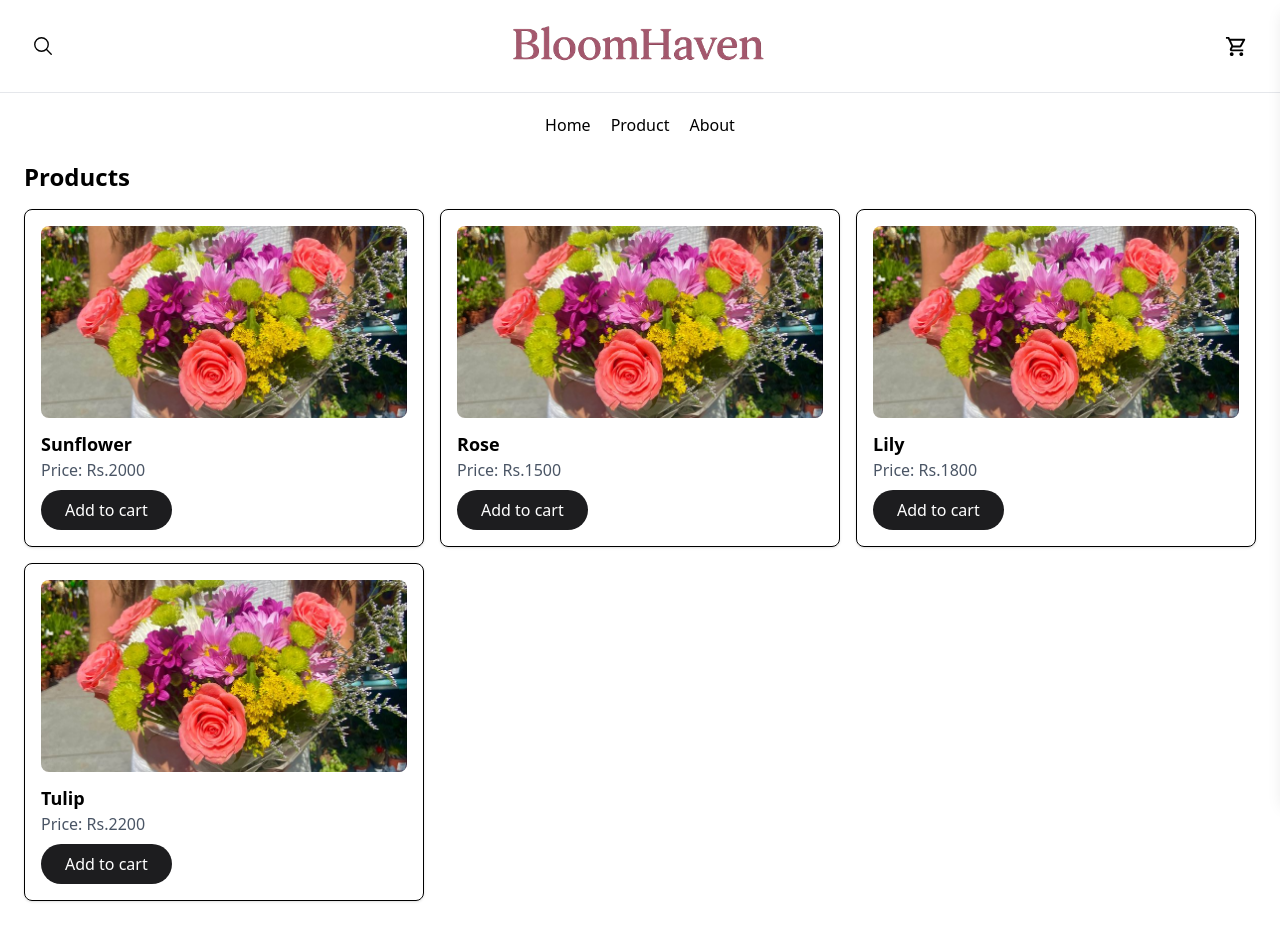
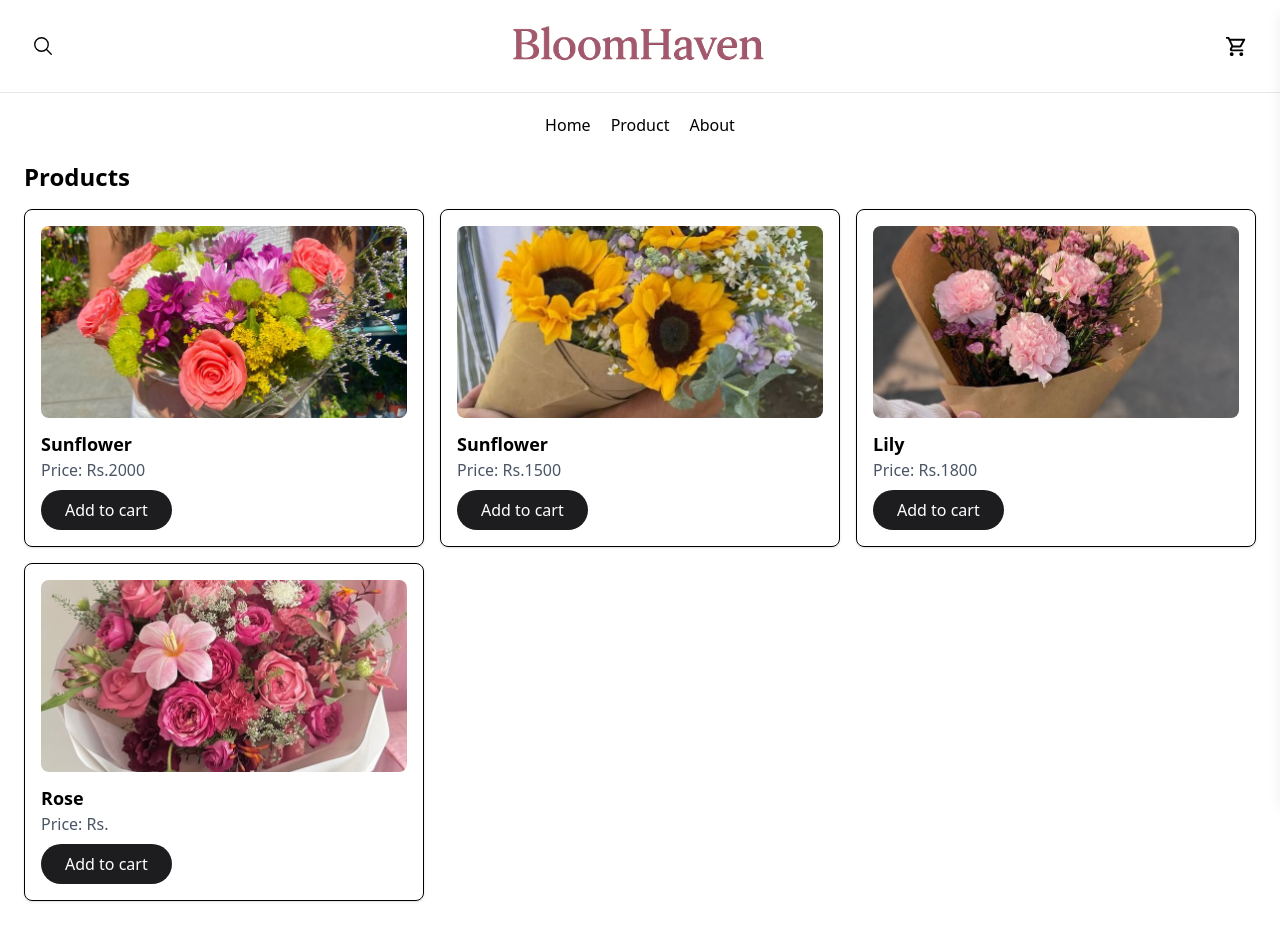
Before and after one commit to NuxGajurel/BloomHaven-e-commerce-, a React (Vite) app: page /product in a window 1280 px wide. Shown: the top 952 px of the page. Built offline with nearby package versions, Linux system fonts and the light colour scheme.

Commit message:
add products

```diff
--- a/src/components/Product.jsx
+++ b/src/components/Product.jsx
@@ -1,5 +1,8 @@
 import React, { useState } from "react";
 import Three from "../../public/Img/3.jpg";
+import Four from '../../public/Img/4.jpg'
+import Seven from '../../public/Img/7.jpg'
+import Lala from '../../public/Img/lala.jpg'
 
 const Product = ({ cartItems, setCartItems, increaseQty, decreaseQty, removeItem }) => {
   const handleAddtoCart = (product) => {
@@ -24,21 +27,20 @@ const Product = ({ cartItems, setCartItems, increaseQty, decreaseQty, removeItem
     },
     {
       id: 2,
-      name: "Rose",
+      name:  "Sunflower",
       price: 1500,
-      image: Three,
+      image: Four,
     },
     {
       id: 3,
       name: "Lily",
       price: 1800,
-      image: Three,
+      image: Seven,
     },
     {
       id: 4,
-      name: "Tulip",
-      price: 2200,
-      image: Three,
+      name: "Rose",
+      image: Lala,
     },
   ];
 
```
